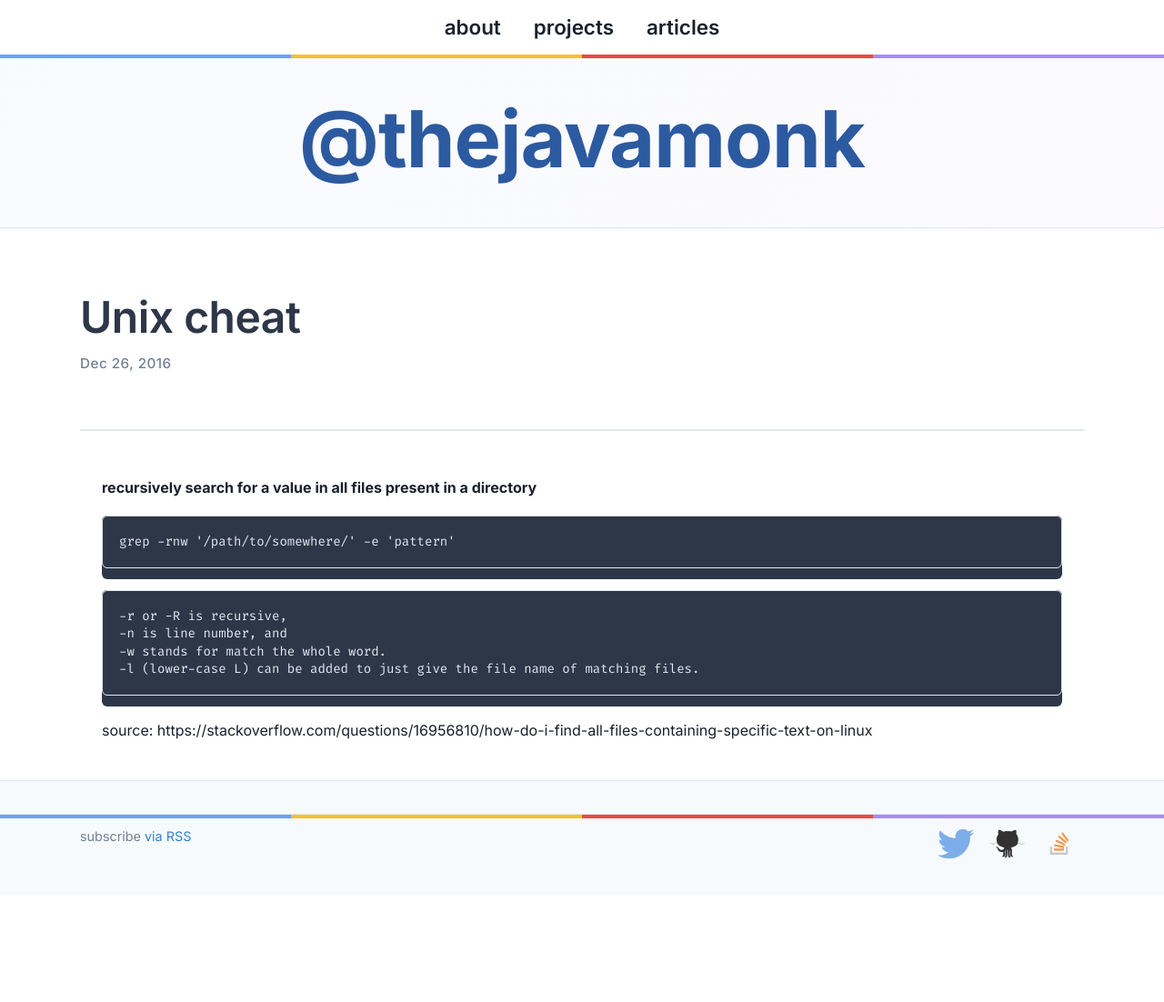
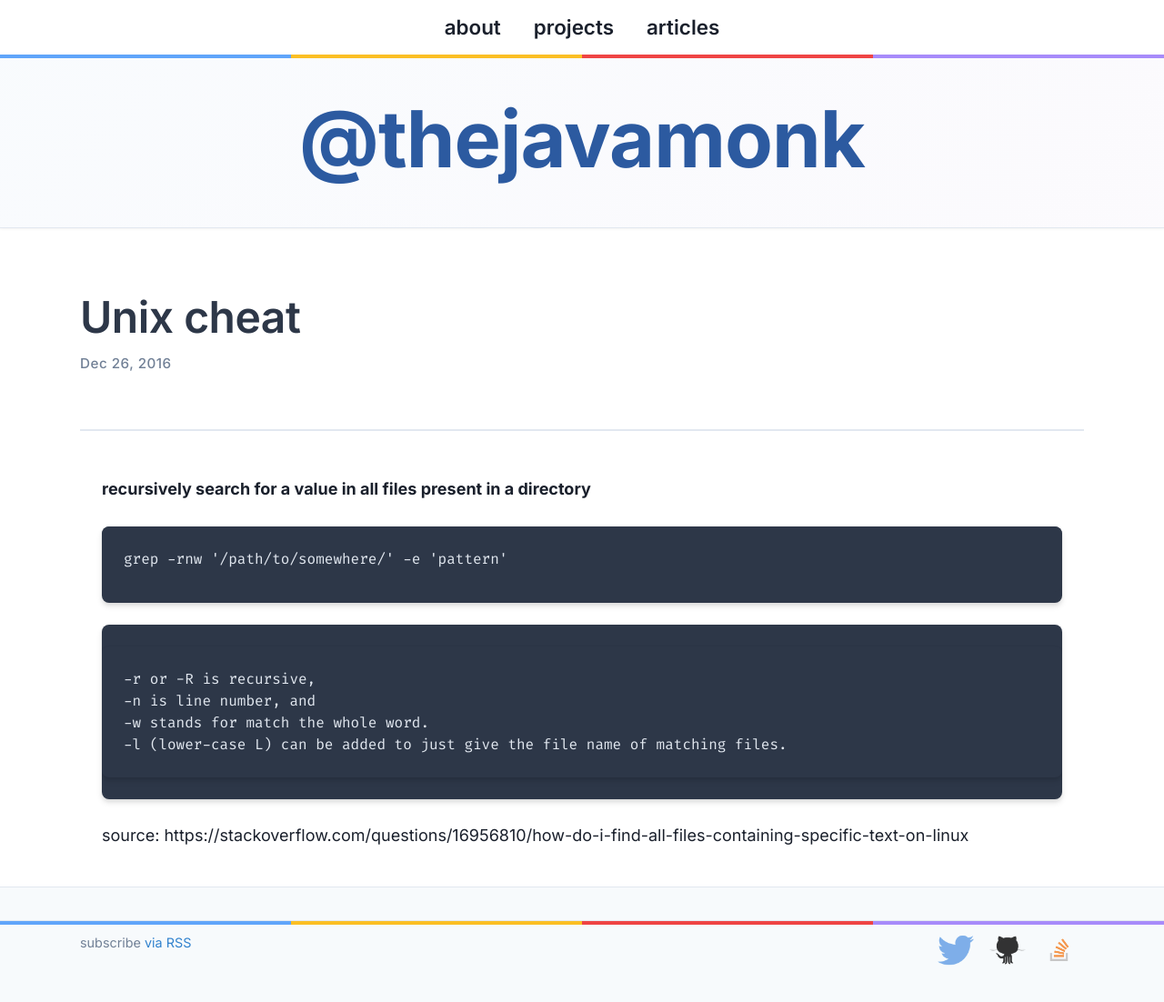
Before and after one commit to thejavamonk/thejavamonk.github.io, a Jekyll site: the page built from _posts/blog/2018-04-06-unix-cheatsheet.markdown, in a window 1280 px wide. Shown: the whole page at 91% size. Built offline with Jekyll 4.4.1, drawn with Linux system fonts in a browser that asks for light colours; before the commit the page ends 985 px from its top, so only the background shows below that.

Commit message:
improve syntax highlighting and fonts

```diff
--- a/_sass/_base.scss
+++ b/_sass/_base.scss
@@ -156,30 +156,33 @@ blockquote {
 pre,
 code {
     font-family: $code-font-family;
-    font-size: 14px;
-    border: 1px solid $border-color;
+    font-size: 16px;
     border-radius: 4px;
     background-color: $background-alt;
 }
 
 code {
-    padding: 2px 6px;
+    padding: 3px 8px;
     color: $error-color;
+    border: 1px solid $border-color;
+    font-weight: 500;
 }
 
 pre {
-    padding: $spacing-unit * 0.75;
+    padding: $spacing-unit;
     overflow-x: auto;
     background-color: $grey-color-dark;
     color: #e2e8f0;
-    border-radius: 6px;
-    line-height: 1.4;
+    border-radius: 8px;
+    line-height: 1.5;
+    border: none;
 
     > code {
         border: 0;
         padding: 0;
         color: inherit;
         background-color: transparent;
+        font-weight: 400;
     }
 }
 
--- a/_sass/_syntax-highlighting.scss
+++ b/_sass/_syntax-highlighting.scss
@@ -5,8 +5,11 @@
     background: $grey-color-dark;
     color: #e2e8f0;
     @extend %vertical-rhythm;
-    border-radius: 6px;
+    border-radius: 8px;
     overflow-x: auto;
+    border: none;
+    box-shadow: 0 4px 6px rgba(0, 0, 0, 0.1), 0 2px 4px rgba(0, 0, 0, 0.06);
+    margin: $spacing-unit 0;
 
     .highlighter-rouge & {
         background: $grey-color-dark;
--- a/_sass/components/_post.scss
+++ b/_sass/components/_post.scss
@@ -149,6 +149,7 @@
     max-width: 100%;
     margin: 0 auto;
     padding: 0 $spacing-unit;
+    font-size: 18px;
 
     h1, h2, h3, h4 {
         max-width: 100%;
```
